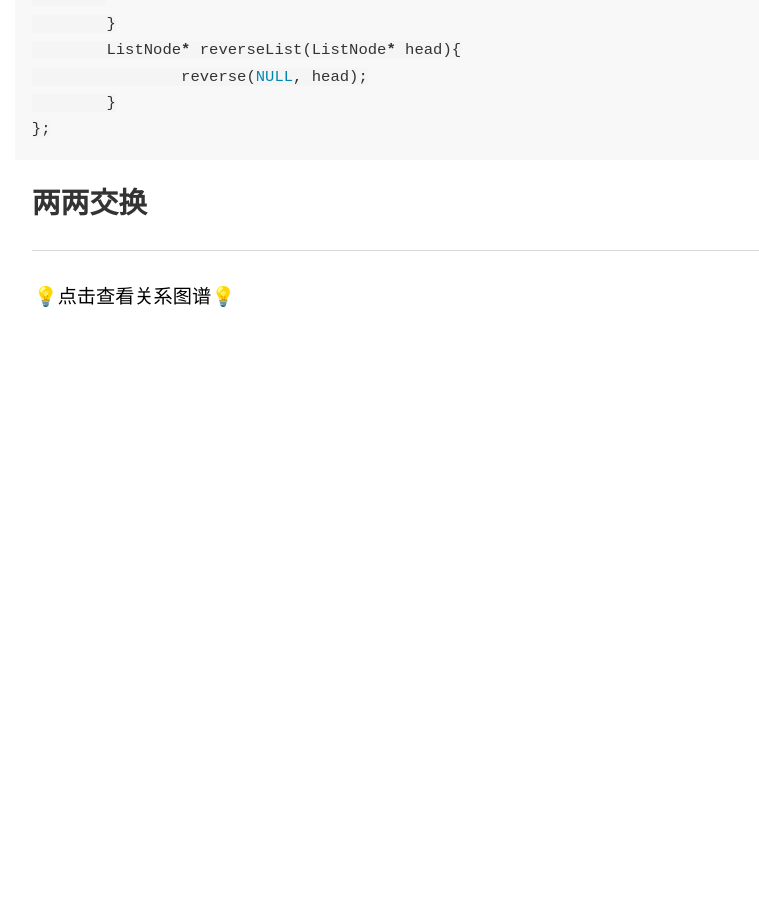
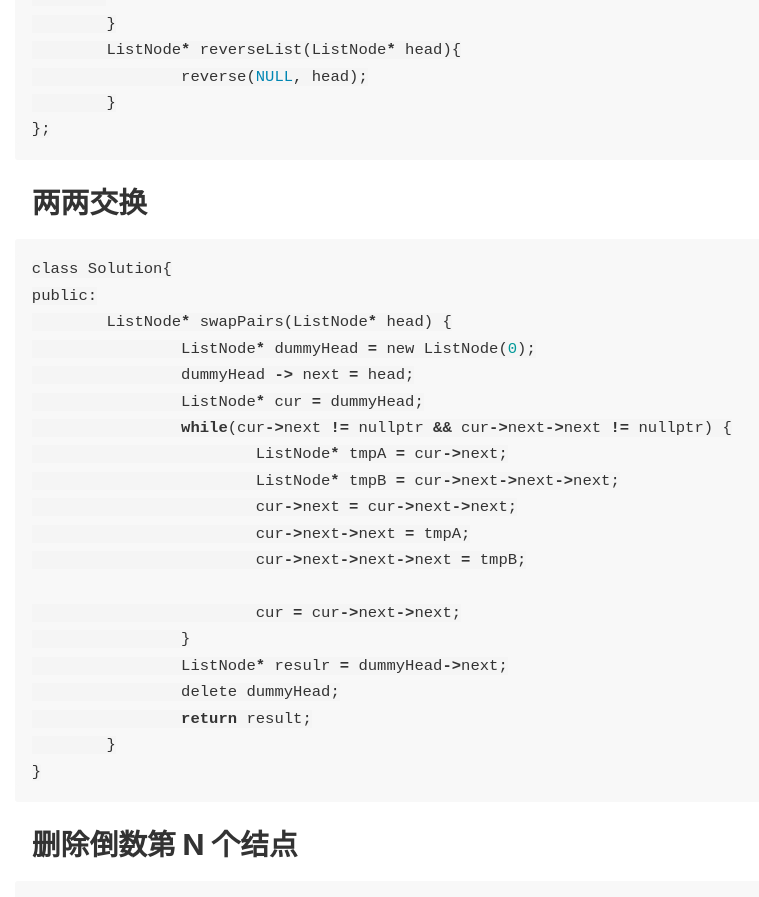
Before and after one commit to wingowen/digital-garden-jekyll, a Jekyll site: the page built from _notes/算法.md, in a window 1280 px wide and 900 px high, scrolled down 14908 px. Shown: the top 897 px of the window, without its empty margins (45-804 px from the left). Built offline with Jekyll 4.4.1, drawn with Linux system fonts in a browser that asks for light colours; before the commit the page ends 15334 px from its top, so only the background shows below that.

Commit message:
vault backup: 2024-09-03 21:05:08

````diff
--- a/_notes/算法.md
+++ b/_notes/算法.md
@@ -540,3 +540,32 @@
 ```
 
 ## 两两交换
+
+```c
+class Solution{
+public:
+	ListNode* swapPairs(ListNode* head) {
+		ListNode* dummyHead = new ListNode(0);
+		dummyHead -> next = head;
+		ListNode* cur = dummyHead;
+		while(cur->next != nullptr && cur->next->next != nullptr) {
+			ListNode* tmpA = cur->next;
+			ListNode* tmpB = cur->next->next->next;
+			cur->next = cur->next->next;
+			cur->next->next = tmpA;
+			cur->next->next->next = tmpB;
+
+			cur = cur->next->next;
+		}
+		ListNode* resulr = dummyHead->next;
+		delete dummyHead;
+		return result;
+	}
+}
+```
+
+## 删除倒数第 N 个结点
+
+```c
+
+```
````
